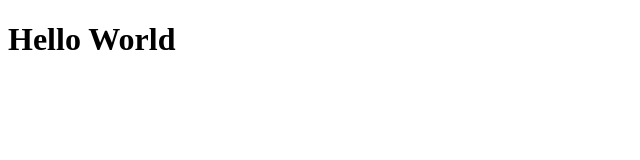
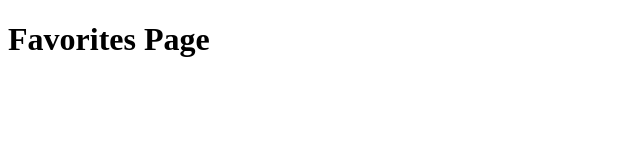
Before and after one commit to nikolasbrandao/movies-bunker, a React (Create React App) app: page /favorites in a window 1280 px wide. Shown: the top 160 px of the page, without its empty margins (0-640 px from the left). Built offline with nearby package versions, Linux system fonts and the light colour scheme.

Commit message:
feat: add first pages and routes

```diff
--- a/package.json
+++ b/package.json
@@ -8,6 +8,7 @@
     "@testing-library/user-event": "^7.1.2",
     "react": "^16.13.1",
     "react-dom": "^16.13.1",
+    "react-router-dom": "^5.2.0",
     "react-scripts": "3.4.1"
   },
   "scripts": {
--- a/src/App.js
+++ b/src/App.js
@@ -1,9 +1,10 @@
 import React from "react";
+import Routes from "./routes/routes";
 
 function App() {
   return (
     <div className="App">
-      <h1>Hello World</h1>
+      <Routes />
     </div>
   );
 }
--- /dev/null
+++ b/src/pages/Favorites/index.js
@@ -0,0 +1,5 @@
+import React from "react";
+
+const FavoritesPage = () => <h1>Favorites Page</h1>;
+
+export default FavoritesPage;
--- /dev/null
+++ b/src/pages/Home/index.js
@@ -0,0 +1,5 @@
+import React from "react";
+
+const HomePage = () => <h1>Home Page</h1>;
+
+export default HomePage;
--- /dev/null
+++ b/src/routes/routes.js
@@ -0,0 +1,19 @@
+import React from "react";
+import { BrowserRouter as Router, Switch, Route } from "react-router-dom";
+import HomePage from "../pages/Home";
+import FavoritesPage from "../pages/Favorites";
+
+const Routes = () => (
+  <Router>
+    <Switch>
+      <Route exact path="/">
+        <HomePage />
+      </Route>
+      <Route path="/favorites">
+        <FavoritesPage />
+      </Route>
+    </Switch>
+  </Router>
+);
+
+export default Routes;
```
Also changed, not shown: src/pages/Favorites/styles.js (added), src/pages/Home/styles.js (added), 1 other file (tests, documents, lock files or other folders).
